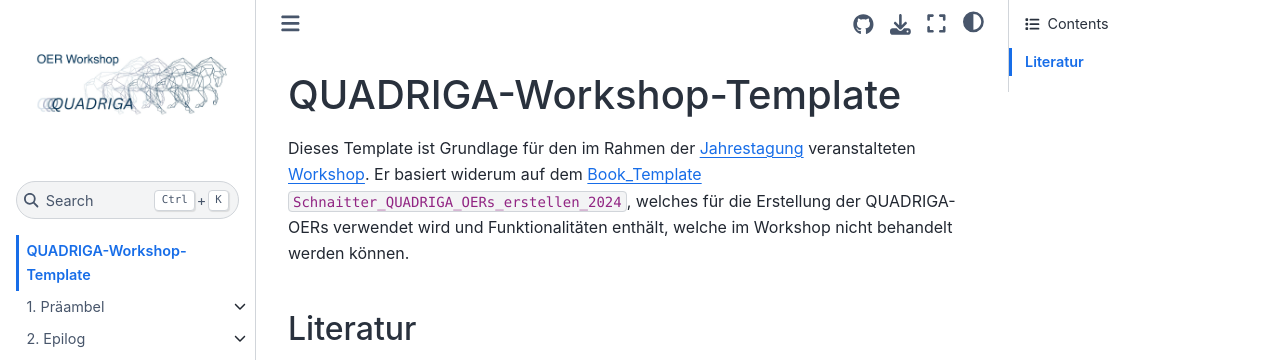
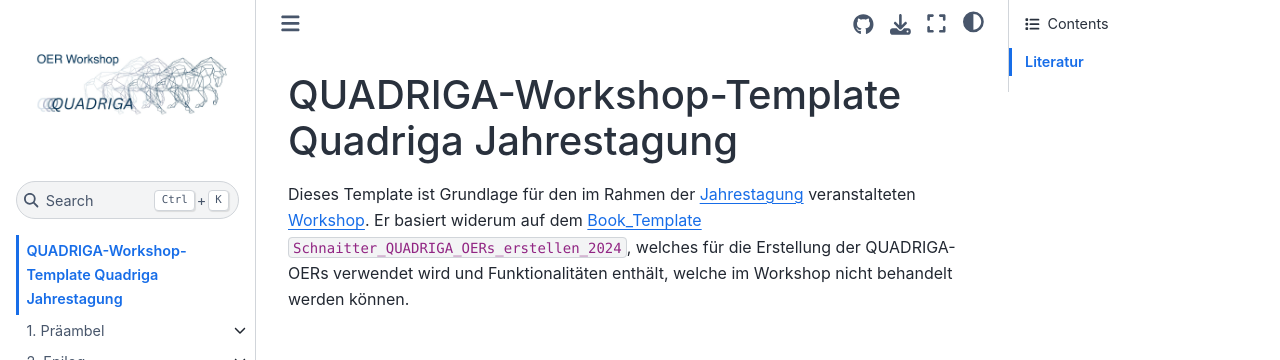
Before and after one commit to JulianeSFh/OER_Workshop, a Jupyter Book: the page built from index.md, in a window 1280 px wide, cut to the strip 0-360 px from the top of the page. Built offline with Jupyter Book 1.0.4 settings and Sphinx 7.4.7 and the Sphinx Book theme 1.1.4, drawn with Linux system fonts in a browser that asks for light colours; cross-references to code outside the pages are shown as plain code.

Commit message:
Update index.md

```diff
--- a/index.md
+++ b/index.md
@@ -1,4 +1,4 @@
-# QUADRIGA-Workshop-Template
+# QUADRIGA-Workshop-Template Quadriga Jahrestagung
 
 Dieses Template ist Grundlage für den im Rahmen der [Jahrestagung](https://www.quadriga-dk.de/de/quadriga-jahresveranstaltung-2025) veranstalteten [Workshop](https://github.com/quadriga-dk/OER-Workshop). Er basiert widerum auf dem [Book_Template](https://github.com/quadriga-dk/Book_Template) {cite}`Schnaitter_QUADRIGA_OERs_erstellen_2024`, welches für die Erstellung der QUADRIGA-OERs verwendet wird und Funktionalitäten enthält, welche im Workshop nicht behandelt werden können.
 
```
